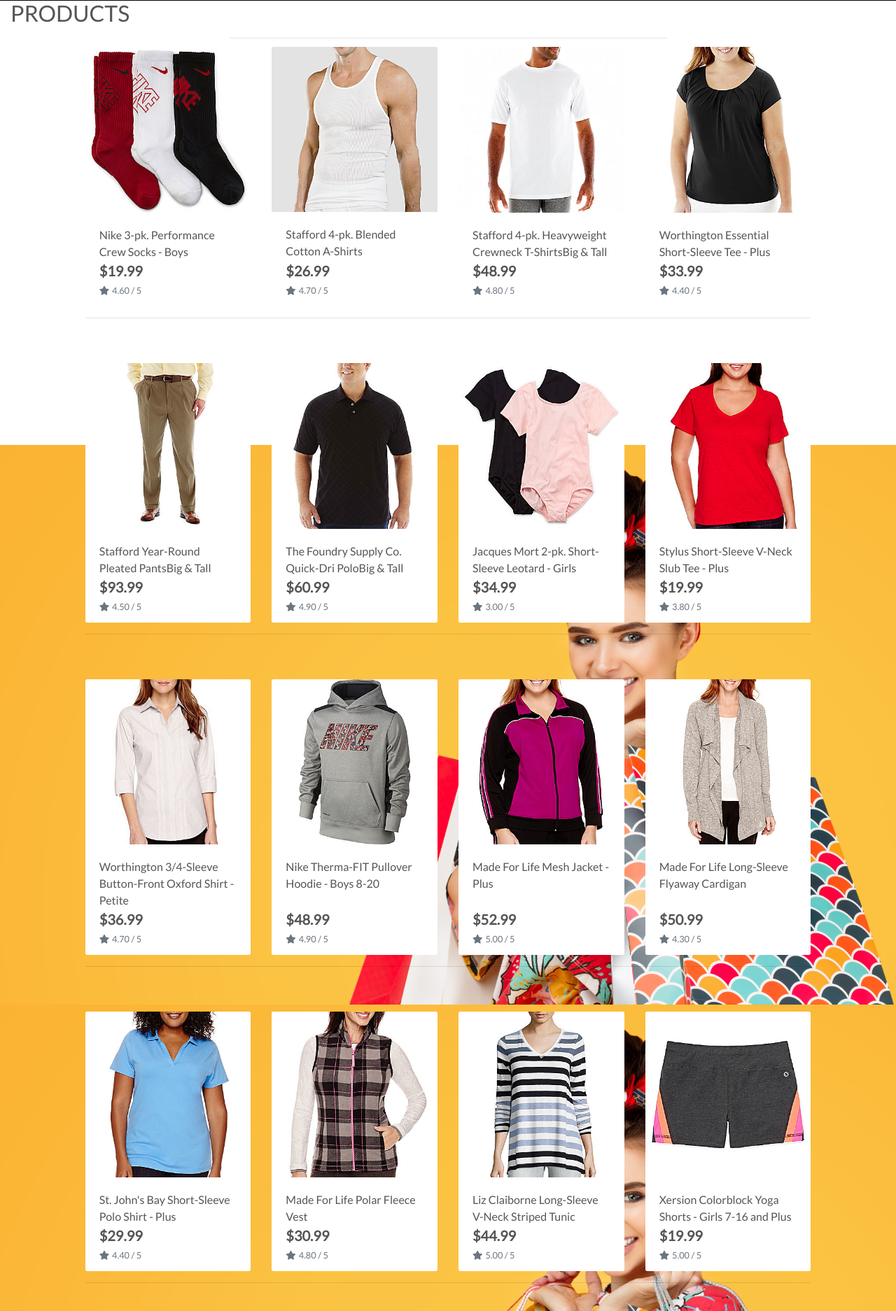
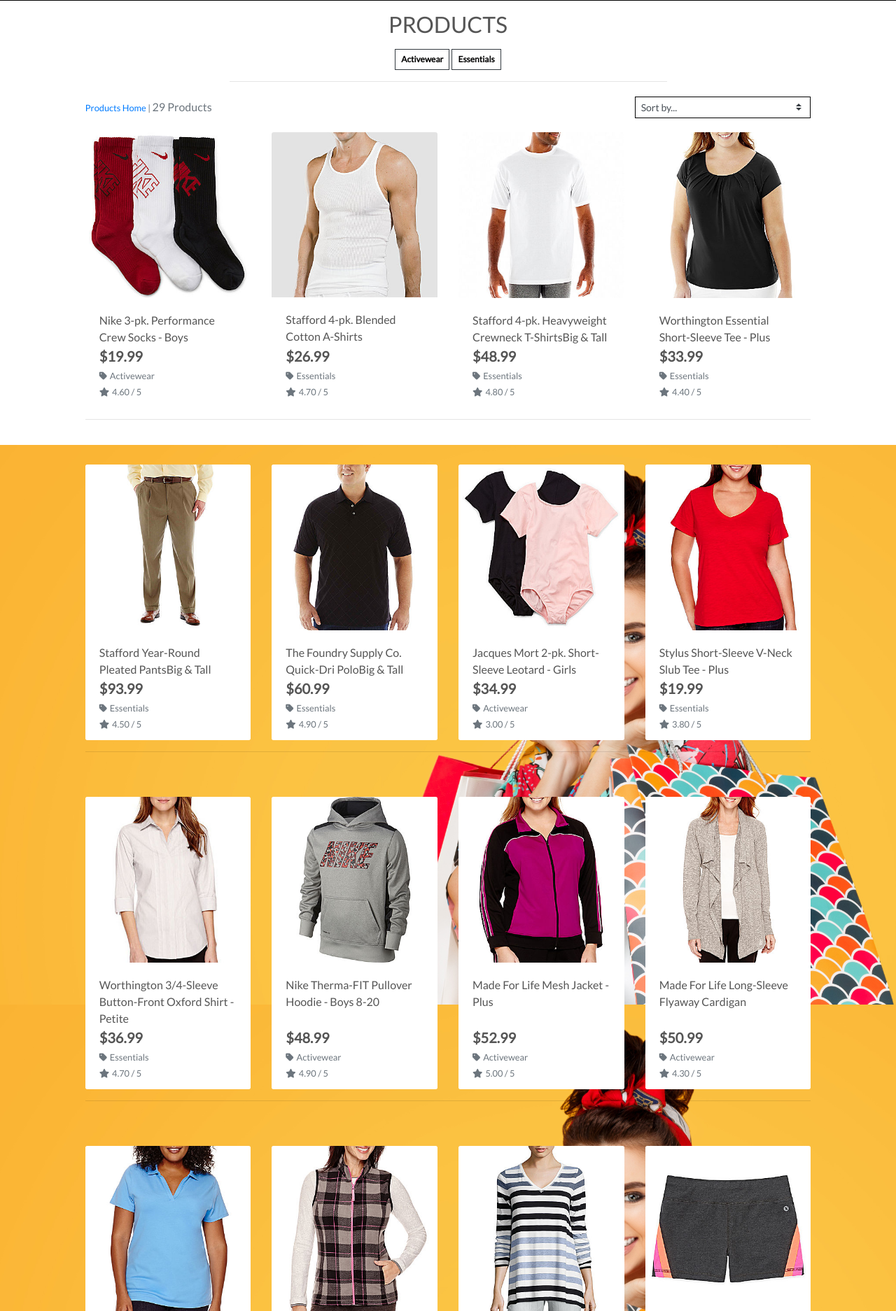
Before and after one commit to AmyOShea/boutique-ado-walkthrough, a Django app: a page that uses products/templates/products/products.html in a window 1280 px wide. Shown: the part 164-2038 px from the top of the page at 70% size. Run offline with Django 3.2, Linux system fonts and the light colour scheme; data comes from the database, SQL or seed files in the repository; some libraries are stand-ins or nearby versions.

Commit message:
Add sorting and product counts to product page

```diff
--- a/products/templates/products/products.html
+++ b/products/templates/products/products.html
@@ -13,15 +13,43 @@
     <div class="overlay"></div>
     <div class="container-fluid">
         <div class="row">
-            <div class="col test-center mt3">
+            <div class="col text-center mt-3">
                 <h2 class="logo-font">Products</h2>
+                {% for c in current_categories %}
+                    <a class="category-badge text-decoration-none" href="{% url 'products' %}?category={{ c.name }}">
+                        <span class="p-2 mt-2 badge badge-white text-black rounded-0 border border-dark">{{ c.friendly_name }}</span>
+                    </a>
+                {% endfor %}
                 <hr class="w-50 mb-1">
             </div>
         </div>
-
         <div class="row">
             <div class="product-container col-10 offset-1">
-                <div class="row mt-1 mb-1"></div>
+                <div class="row mt-1 mb-2">
+                    <div class="col-12 col-md-6 my-auto order-md-last d-flex justify-content-center justify-content-md-end">
+                        <div class="sort-select-wrapper w-50">
+                            <select id="sort-selector" class="custom-select custom-select-sm rounded-0 border border-{% if current_sorting != 'None_None' %}info{% else %}black{% endif %}">
+                                <option value="reset" {% if current_sorting == 'None_None' %}selected{% endif %}>Sort by...</option>
+                                <option value="price_asc" {% if current_sorting == 'price_asc' %}selected{% endif %}>Price (low to high)</option>
+                                <option value="price_desc" {% if current_sorting == 'price_desc' %}selected{% endif %}>Price (high to low)</option>
+                                <option value="rating_asc" {% if current_sorting == 'rating_asc' %}selected{% endif %}>Rating (low to high)</option>
+                                <option value="rating_desc" {% if current_sorting == 'rating_desc' %}selected{% endif %}>Rating (high to low)</option>
+                                <option value="name_asc" {% if current_sorting == 'name_asc' %}selected{% endif %}>Name (A-Z)</option>
+                                <option value="name_desc" {% if current_sorting == 'name_desc' %}selected{% endif %}>Name (Z-A)</option>
+                                <option value="category_asc" {% if current_sorting == 'category_asc' %}selected{% endif %}>Category (A-Z)</option>
+                                <option value="category_desc" {% if current_sorting == 'category_desc' %}selected{% endif %}>Category (Z-A)</option>
+                            </select>
+                        </div>
+                    </div>
+                    <div class="col-12 col-md-6 order-md-first">
+                        <p class="text-muted mt-3 text-center text-md-left">
+                            {% if search_term or current_categories or current_sorting != 'None_None' %}
+                                <span class="small"><a href="{% url 'products' %}">Products Home</a> | </span>
+                            {% endif %}
+                            {{ products|length }} Products{% if search_term %} found for <strong>"{{ search_term }}"</strong>{% endif %}
+                        </p>
+                    </div>
+                </div>
                 <div class="row">
                     {% for product in products %}
                         <div class="col-sm-6 col-md-6 col-lg-4 col-xl-3">
@@ -42,6 +70,13 @@
                                     <div class="row">
                                         <div class="col">
                                             <p class="lead mb-0 text-left font-weight-bold">${{ product.price }}</p>
+                                            {% if product.category %}
+                                            <p class="small mt-1 mb-0">
+                                                <a class="text-muted" href="{% url 'products' %}?category={{ product.category.name }}">
+                                                    <i class="fas fa-tag mr-1"></i>{{ product.category.friendly_name }}
+                                                </a>
+                                            </p>
+                                            {% endif %}
                                             {% if product.rating %}
                                                 <small class="text-muted"><i class="fas fa-star mr-1"></i>{{ product.rating }} / 5</small>
                                             {% else %}
@@ -52,35 +87,29 @@
                                 </div>
                             </div>
                         </div>
-
-                        <div class="col-12 d-sm-none mb-5">
-                            <hr>
-                        </div>
-
+                        {% if forloop.counter|divisibleby:1 %}
+                            <div class="col-12 d-sm-none mb-5">
+                                <hr>
+                            </div>
+                        {% endif %}
                         {% if forloop.counter|divisibleby:2 %}
                             <div class="col-12 d-none d-sm-block d-md-block d-lg-none mb-5">
                                 <hr>
                             </div>
                         {% endif %}
-
                         {% if forloop.counter|divisibleby:3 %}
                             <div class="col-12 d-none d-lg-block d-xl-none mb-5">
                                 <hr>
                             </div>
                         {% endif %}
-
                         {% if forloop.counter|divisibleby:4 %}
                             <div class="col-12 d-none d-xl-block mb-5">
                                 <hr>
                             </div>
                         {% endif %}
-
                     {% endfor %}
                 </div>
             </div>
         </div>
     </div>
-
-
-
 {% endblock %}
--- a/products/views.py
+++ b/products/views.py
@@ -5,7 +5,7 @@ from .models import Product, Category
 
 
 def all_products(request):
-    """ a view to show all products, including sorting and search queries """
+    """ A view to show all products, including sorting and search queries """
 
     products = Product.objects.all()
     query = None
@@ -14,13 +14,15 @@ def all_products(request):
     direction = None
 
     if request.GET:
-
         if 'sort' in request.GET:
             sortkey = request.GET['sort']
             sort = sortkey
             if sortkey == 'name':
                 sortkey = 'lower_name'
+
                 products = products.annotate(lower_name=Lower('name'))
+            if sortkey == 'category':
+                sortkey = 'category__name'
 
             if 'direction' in request.GET:
                 direction = request.GET['direction']
@@ -36,11 +38,12 @@ def all_products(request):
         if 'q' in request.GET:
             query = request.GET['q']
             if not query:
-                messages.error(request, "You did not enter any search criteria!")
+                messages.error(request, "You didn't enter any search criteria!")
                 return redirect(reverse('products'))
 
             queries = Q(name__icontains=query) | Q(description__icontains=query)
             products = products.filter(queries)
+
     current_sorting = f'{sort}_{direction}'
 
     context = {
@@ -54,7 +57,7 @@ def all_products(request):
 
 
 def product_detail(request, product_id):
-    """ a view to show individual product details """
+    """ A view to show individual product details """
 
     product = get_object_or_404(Product, pk=product_id)
 
--- a/static/css/base.css
+++ b/static/css/base.css
@@ -70,6 +70,11 @@ body {
     z-index: -1;
 }
 
+a.category-badge > span.badge:hover {
+    background: #212529 !important;
+    color: #fff !important;
+}
+
 /* -------------------------------- Media Queries */
 
 /* Slightly larger container on xl screens */
```
Also changed, not shown: products/templates/products/product_detail.html (+10 -3 lines).
